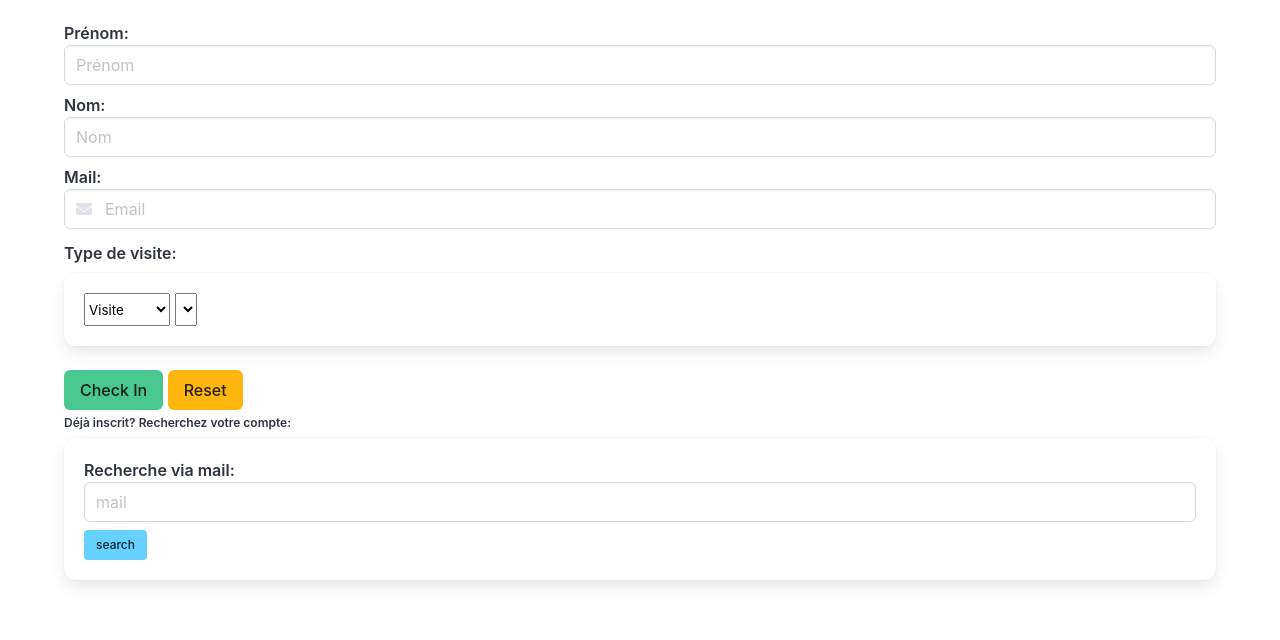
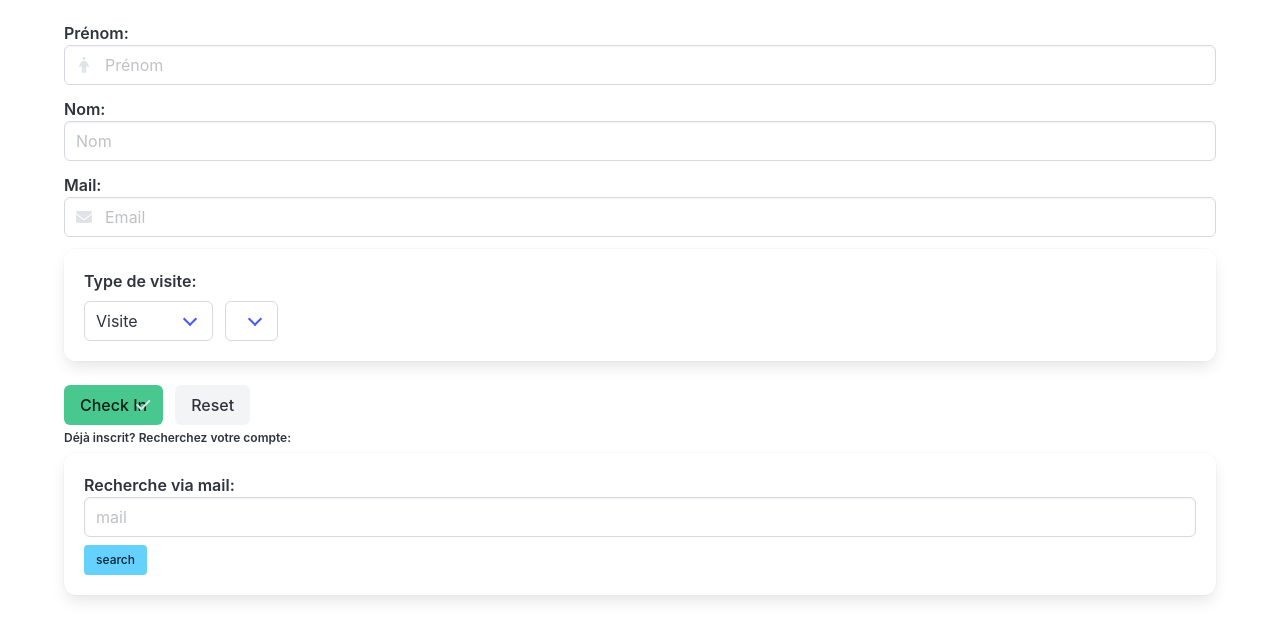
Before and after one commit to James-byds/frontapp_presence, a website built with Vite: page index.html in a window 1280 px wide. Shown: the part 54-694 px from the top of the page. Built offline with nearby package versions, Linux system fonts and the light colour scheme; files whose address does not match are found by name.

Commit message:
style_checkin_form

```diff
--- a/src/partials/checkin.html
+++ b/src/partials/checkin.html
@@ -1,6 +1,20 @@
-<form action="" id="checkin" class="checkin" method ="post">
-  <label class="label" for="firstname">Prénom: <input class="input" required type="text" name="firstname" id="firstname" placeholder="Prénom"> </label>
-  <label class="label" for="lastname">Nom: <input class="input" required type="text" name="lastname" id="lastname" placeholder="Nom"> </label>
+<form action="" id="checkin" class="checkin is-active" method ="post">
+  <div class="field">
+  <label class="label" for="firstname">Prénom:
+    <div class="control has-icons-left">
+      <input class="input" required type="text" name="firstname" id="firstname" placeholder="Prénom">
+      <span class="icon is-small is-left">
+        <i class="fas fa-person"></i>
+      </span>
+    </div>
+  </label>
+  </div>
+
+  <div class="field">
+    <label class="label" for="lastname">Nom:
+      <input class="input" required type="text" name="lastname" id="lastname" placeholder="Nom">
+    </label>
+  </div>
   <!--mail input-->
   <div class="field">
     <label class="label" for="email">Mail:
@@ -13,17 +27,34 @@
     </label>
   </div>
 
+  <fieldset class="box fieldset" id="typeFieldset">
   <label for ="typeOfVisit" class="label">Type de visite:</label>
-  <fieldset class="box fieldset" id="typeFieldset">
-    <select name="typeOfVisit" id="typeOfVisit" placeholder="Type de visite" class="select">
+  <div class="field is-grouped">
+      <div class="control">
+        <div class="select">
+          <select name="typeOfVisit" id="typeOfVisit" placeholder="Type de visite">
             <option value="staff" selected>Visite</option>
             <option value="formations">Formation</option>
           </select>
+        </div>
+      </div>
+      <div class="control">
+        <div class="select">
           <select name="choiceOfVisit" id="choiceOfVisit" placeholder="Choix de la visite" class="select">
           </select>
+        </div>
+      </div>
+    </div>
     </fieldset>
+    <div class="field is-grouped">
+      <div class="control has-icons-right">
         <input type="submit" value="Check In" class="submit button is-success">
-  <input type="reset" value="Reset" class="reset button is-warning">
-  <script>
-  </script>
+        <span class="icon is-small is-right">
+          <i class="fas fa-check"></i>
+        </span>
+      </div>
+      <div class="control">
+        <input type="reset" value="Reset" class="reset button is-light">
+      </div>
+    </div>
   </form>
```
Lines whose indentation alone changed are shown as unchanged.
